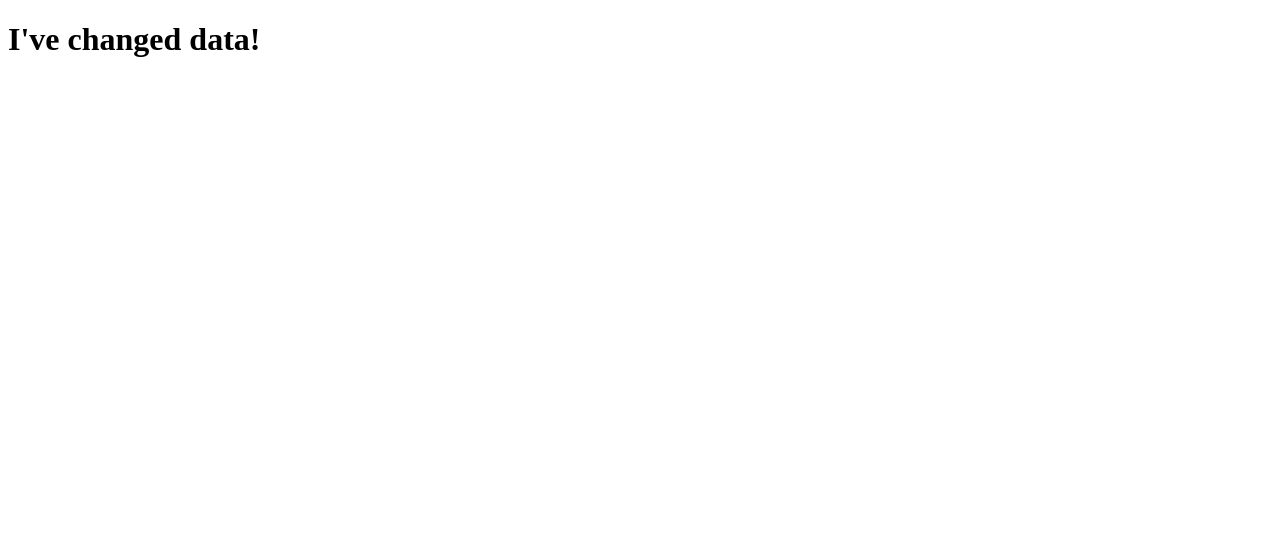
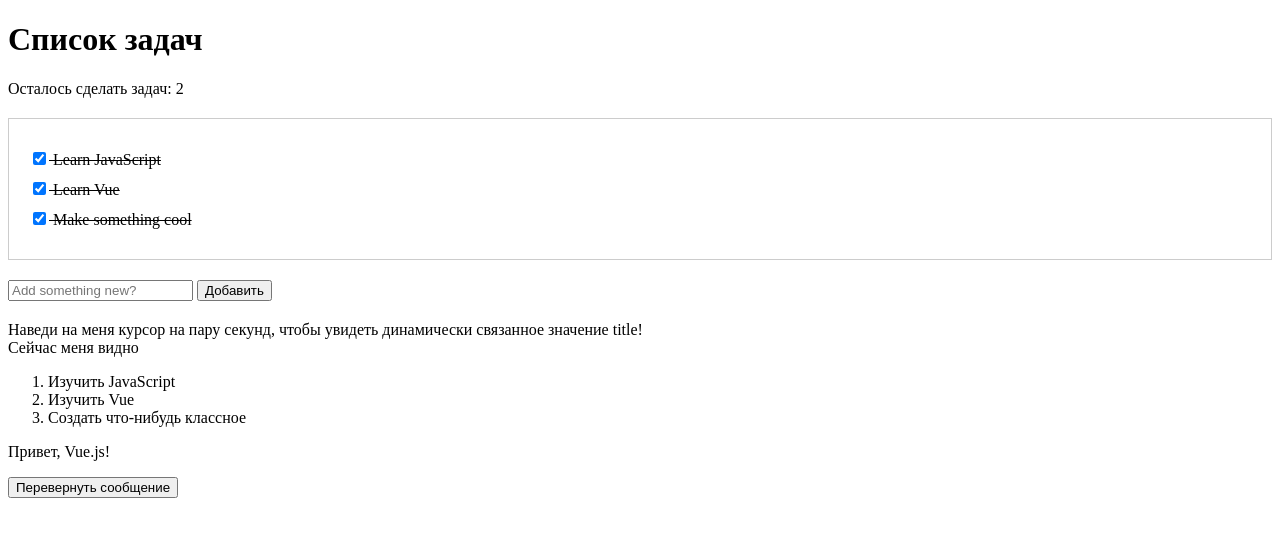
Before and after one commit to ivankypers/HelloVue, a plain HTML site: page index.html in a window 1280 px wide. Drawn offline with nearby package versions, Linux system fonts and the light colour scheme.

Commit message:
v-bind v-for v-class intro

```diff
--- a/index.html
+++ b/index.html
@@ -7,9 +7,44 @@
     <title>Title</title>
 </head>
 <body>
-    <h1 id="app">
-        {{ message }}
-    </h1>
+    <div id="app">
+        <h1>Список задач</h1>
+        <div>Осталось сделать задач: <span class="counter">2</span></div>
+        <div class="list">
+            <div class="item" v-bind:class="{done : isDone}" v-for="item in todos">
+                <input type="checkbox" v-bind:checked="isChecked">
+                {{ item }}
+            </div>
+        </div>
+        <div class="form">
+            <input v-bind:placeholder="message">
+            <button v-bind:type="buttonType" v-bind:disabled="isDisabled">Добавить</button>
+        </div>
+    </div>
+
+    <div id="app-2">
+      <span v-bind:title="message">
+        Наведи на меня курсор на пару секунд,
+        чтобы увидеть динамически связанное значение title!
+      </span>
+    </div>
+
+    <div id="app-3">
+        <span v-if="seen">Сейчас меня видно</span>
+    </div>
+
+    <div id="app-4">
+        <ol>
+            <li v-for="todo in todos">
+                {{ todo.text }}
+            </li>
+        </ol>
+    </div>
+
+    <div id="app-5">
+        <p>{{ message }}</p>
+        <button v-on:click="reverseMessage">Перевернуть сообщение</button>
+    </div>
 
     <script src="index.js"></script>
 </body>
--- a/index.js
+++ b/index.js
@@ -1,8 +1,53 @@
 let app = new Vue({
     el: '#app',
     data: {
-        message: 'Hello Vue!'
+        message: 'Add something new?',
+        todos: [
+            'Learn JavaScript',
+            'Learn Vue',
+            'Make something cool',
+        ],
+        buttonType: 'button',
+        isDisabled: false,
+        isDone: true,
+        isChecked: true,
+
     }
 })
 
-app.message = "I've changed data!"
+let app2 = new Vue({
+    el: '#app-2',
+    data: {
+        message: 'Вы загрузили эту страницу: ' + new Date().toLocaleString()
+    }
+});
+
+let app3 = new Vue({
+    el: '#app-3',
+    data: {
+        seen: true
+    }
+});
+
+let app4 = new Vue({
+    el: '#app-4',
+    data: {
+        todos: [
+            {text: 'Изучить JavaScript'},
+            {text: 'Изучить Vue'},
+            {text: 'Создать что-нибудь классное'}
+        ]
+    }
+});
+
+let app5 = new Vue({
+    el: '#app-5',
+    data: {
+        message: 'Привет, Vue.js!'
+    },
+    methods: {
+        reverseMessage: function () {
+            this.message = this.message.split('').reverse().join('')
+        }
+    }
+});
--- a/style.css
+++ b/style.css
@@ -0,0 +1,14 @@
+.list {
+  padding: 20px;
+  border: 1px solid #ccc;
+  margin: 20px 0;
+}
+.item {
+  margin: 10px 0;
+}
+.done {
+  text-decoration: line-through;
+}
+.form {
+  margin: 20px 0;
+}
```
